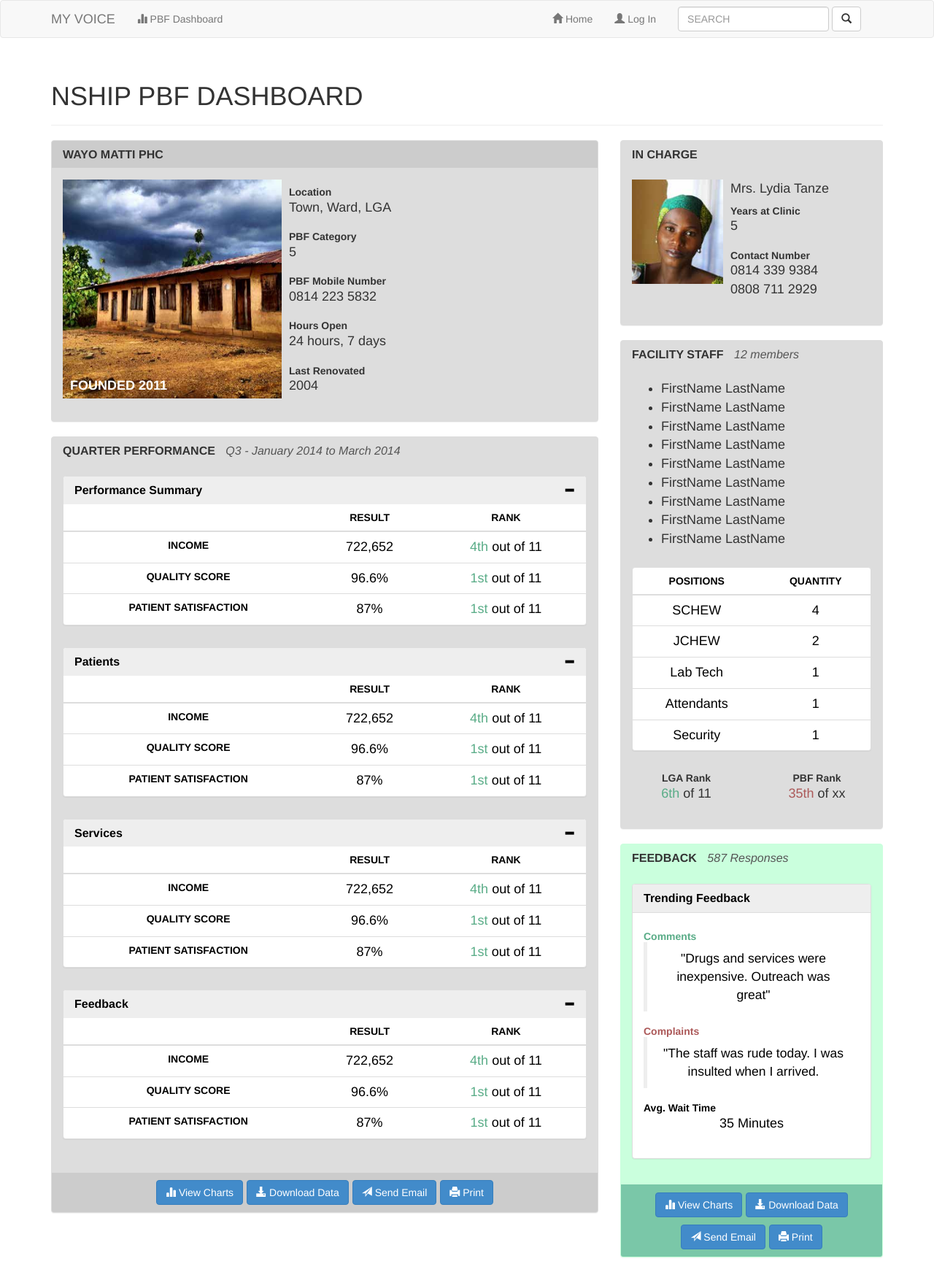
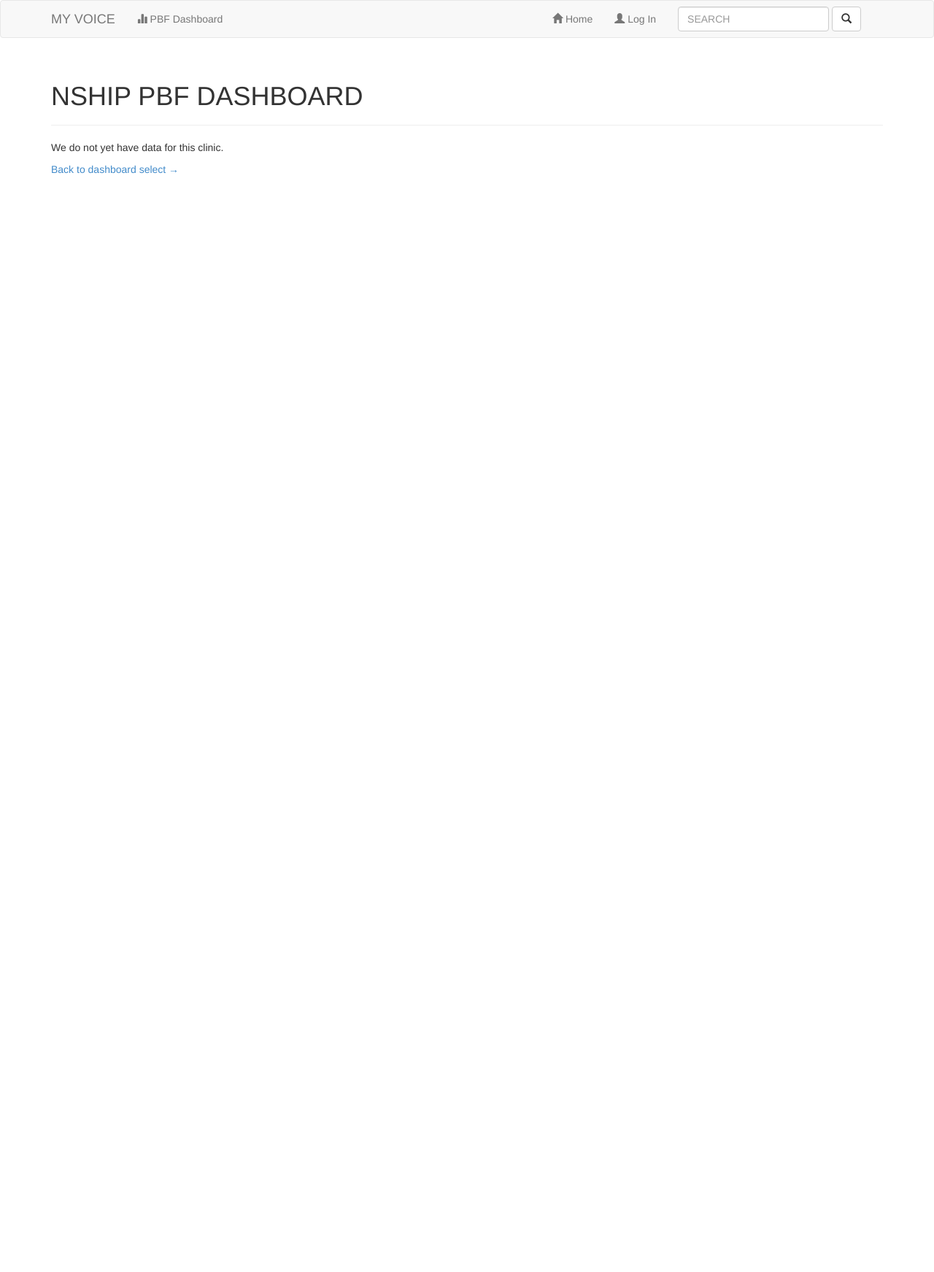
Before and after one commit to myvoice-nigeria/myvoice, a Django app: template myvoice/templates/pbf/dashboard/dashboard.html in a window 1280 px wide. Shown: the whole page at 73% size. After the commit the page ends 238 px from the top, so only its background shows below. Run offline with Django 3.2, Linux system fonts and the light colour scheme; the template is opened without the code that fills it: most values are stand-ins (such as "Sample title", 1, 10 or a date in 2020); style sheets or scripts are compiled from the project's sources; some libraries are stand-ins or nearby versions.

Commit message:
Update data for Wamba Model and Wayo Matti

```diff
--- a/myvoice/settings/base.py
+++ b/myvoice/settings/base.py
@@ -119,6 +119,7 @@ FIXTURE_DIRS = (
 INSTALLED_APPS = (
     'django.contrib.auth',
     'django.contrib.contenttypes',
+    'django.contrib.humanize',
     'django.contrib.sessions',
     'django.contrib.messages',
     'django.contrib.staticfiles',
--- a/myvoice/static/less/site.less
+++ b/myvoice/static/less/site.less
@@ -135,6 +135,15 @@ body#pbf-dashboard {
                 cursor: pointer;
             }
         }
+        > table {
+            table-layout: fixed;
+            .measurement {
+                width: 40%;
+            }
+            .rank, .result {
+                width: 30%;
+            }
+        }
     }
    .panel#basic-info {
         .text-img-wrapper {
--- a/myvoice/templates/pbf/dashboard/dashboard.html
+++ b/myvoice/templates/pbf/dashboard/dashboard.html
@@ -1,6 +1,6 @@
 {% extends "base.html" %}
 
-{% block title %}Wayo Matti - NSHIP PBF Dashboard{% endblock title %}
+{% block title %}{{ clinic.name }} - NSHIP PBF Dashboard{% endblock title %}
 
 {% block body-id %}pbf-dashboard{% endblock body-id %}
 
@@ -31,14 +31,21 @@
 </div>
 
 <div class="row">
+  {% if clinic.slug != 'wamba-matti-phc' and clinic.slug != 'wamba-phc-model-clinic' %}
+  <div class="col-md-12">
+    <p>We do not yet have data for this clinic.</p>
+    <p><a href="{% url 'pbf_dashboard_select' %}">Back to dashboard select &rarr;</a></p>
+  </div>
+  {% else %}
   <div class="col-md-8">
     {% include "pbf/dashboard/panels/basic_info.html" %}
-    {% include "pbf/dashboard/panels/quarter_performance.html" %}
+    {% include "pbf/dashboard/panels/performance_progress.html" %}
   </div>
   <div class="col-md-4">
     {% include "pbf/dashboard/panels/in_charge.html" %}
     {% include "pbf/dashboard/panels/facility_staff.html" %}
     {% include "pbf/dashboard/panels/feedback.html" %}
   </div>
+  {% endif %}
 </div>
 {% endblock content %}
--- a/myvoice/templates/pbf/dashboard/panels/basic_info.html
+++ b/myvoice/templates/pbf/dashboard/panels/basic_info.html
@@ -1,7 +1,7 @@
 {% load static from staticfiles %}
 <div class="panel panel-primary" id="basic-info">
   <div class="panel-heading">
-    <h2 class="panel-title">WAYO MATTI PHC</h2>
+    <h2 class="panel-title">{{ clinic.name|upper }}</h2>
   </div>
   <div class="panel-body">
     <div class="media">
@@ -9,13 +9,13 @@
         <div class="text-img-wrapper">
           <img class="media-object" src="{% static 'img/wayo-matti.png' %}"
                alt="Wayo Matti PHC" width="300" height="300" />
-          <p>FOUNDED 2011</p>
+          <p>FOUNDED {{ clinic.year_founded }}</p>
         </div>
       </div>
       <div class="media-body">
         <div class="statistic">
           <h4>Location</h4>
-          <p>Town, Ward, LGA</p>
+          <p>Town, Ward, Wamba</p>
         </div>
         <div class="statistic">
           <h4>PBF Category</h4>
--- a/myvoice/templates/pbf/dashboard/panels/facility_staff.html
+++ b/myvoice/templates/pbf/dashboard/panels/facility_staff.html
@@ -1,8 +1,11 @@
+{% if clinic.facility_staff %}
 <div class="panel panel-info">
   <div class="panel-heading">
     <h2 class="panel-title">
       FACILITY STAFF
-      <small>12 members</small>
+      {% if clinic.total_positions %}
+        <small>{{ clinic.total_positions }} members</small>
+      {% endif %}
     </h2>
   </div>
   <div class="panel-body">
@@ -21,10 +24,10 @@
           </tr>
         </thead>
         <tbody>
-          {% for i in "12345" %}
+          {% for position_type, count in clinic.facility_staff %}
           <tr>
-            <td>{% cycle "SCHEW" "JCHEW" "Lab Tech" "Attendants" "Security" %}</td>
-            <td>{% cycle "4" "2" "1" "1" "1" %}</td>
+            <td>{{ position_type }}</td>
+            <td>{{ count }}</td>
           </tr>
           {% endfor %}
         </tbody>
@@ -35,15 +38,16 @@
       <div class="col-md-6">
         <div class="statistic">
           <h4>LGA Rank</h4>
-          <p><span class="good-rank">6th</span> of 11</p>
+          <p><span class="good-rank">6th</span> out of {{ total_clinics }}</p>
         </div>
       </div>
       <div class="col-md-6">
         <div class="statistic">
           <h4>PBF Rank</h4>
-          <p><span class="bad-rank">35th</span> of xx</p>
+          <p><span class="bad-rank">35th</span> out of xx</p>
         </div>
       </div>
     </div>
   </div>
 </div>
+{% endif %}
--- a/myvoice/templates/pbf/dashboard/panels/feedback.html
+++ b/myvoice/templates/pbf/dashboard/panels/feedback.html
@@ -1,3 +1,4 @@
+{% if clinic.show_feedback %}
 <div class="panel panel-info" id="feedback-panel">
   <div class="panel-heading">
     <h2 class="panel-title">
@@ -49,3 +50,4 @@
     </div>
   </div>
 </div>
+{% endif %}
--- a/myvoice/templates/pbf/dashboard/panels/in_charge.html
+++ b/myvoice/templates/pbf/dashboard/panels/in_charge.html
@@ -7,17 +7,17 @@
     <div class="media">
       <div class="pull-left">
         <img class="media-object" src="{% static 'img/lydia.png' %}"
-             alt="Mrs. Lydia Tanze" width="125" />
+             alt="{{ clinic.incharge.name|default:"Mrs. Lydia Tanze" }}" width="125" />
       </div>
       <div class="media-body">
-        <p>Mrs. Lydia Tanze</p>
+        <p>{{ clinic.incharge.name|default:"Mrs. Lydia Tanze" }}</p>
         <div class="statistic">
           <h4>Years at Clinic</h4>
-          <p>5</p>
+          <p>{{ clinic.incharge.years_at_clinic|default:"5" }}</p>
         </div>
         <div class="statistic">
           <h4>Contact Number</h4>
-          <p>0814 339 9384<br />0808 711 2929</p>
+          <p>{{ clinic.incharge.contact_numbers|default:"0814 339 9384<br />0808 711 2929"|linebreaksbr }}</p>
         </div>
       </div>
     </div>
--- a/myvoice/templates/pbf/dashboard/panels/quarter_performance.html
+++ /dev/null
@@ -1,69 +0,0 @@
-<div class="panel panel-info">
-  <div class="panel-heading">
-    <h2 class="panel-title">
-      QUARTER PERFORMANCE
-      <small>Q3 - January 2014 to March 2014</small>
-    </h2>
-  </div>
-  <div class="panel-body">
-    <div class="panel-group">
-      {% for i in "1234" %}
-      <div class="panel panel-default" style="margin-bottom: 30px;"
-           id="{% cycle 'performance-summary' 'patients' 'services' 'feedback' as id %}">
-        <div class="panel-heading">
-          <h4 class="panel-title">
-            {% cycle "Performance Summary" "Patients" "Services" "Feedback" %}
-            <a class="pull-right" data-toggle="collapse"
-               data-target="#{{ id }} table">
-              <span class="glyphicon glyphicon-minus"></span>
-            </a>
-          </h4>
-        </div>
-        <table class="table collapse in">
-          <thead>
-            <tr>
-              <th></th>
-              <th>RESULT</th>
-              <th>RANK</th>
-            </tr>
-          </thead>
-          <tbody>
-            <tr>
-              <th>INCOME</th>
-              <td>722,652</td>
-              <td><span class="good-rank">4th</span> out of 11</td>
-            </tr>
-            <tr>
-              <th>QUALITY SCORE</th>
-              <td>96.6%</td>
-              <td><span class="good-rank">1st</span> out of 11</td>
-            </tr>
-            <tr>
-              <th>PATIENT SATISFACTION</th>
-              <td>87%</td>
-              <td><span class="good-rank">1st</span> out of 11</td>
-          </tbody>
-        </table>
-      </div>
-      {% endfor %}
-    </div>
-  </div>
-  <div class="panel-footer" style="text-align: center;">
-    <a class="btn btn-primary" href="#">
-      <span class="glyphicon glyphicon-stats"></span>
-      View Charts
-    </a>
-    <a class="btn btn-primary" href="#">
-      <span class="glyphicon glyphicon-download-alt"></span>
-      Download Data
-    </a>
-    <a class="btn btn-primary" href="#">
-      <span class="glyphicon glyphicon-send"></span>
-      Send Email
-    </a>
-    <a class="btn btn-primary" href="#">
-      <span class="glyphicon glyphicon-print"></span>
-      Print
-    </a>
-  </div>
-</div>
```
Also changed, not shown: myvoice/pbf/models.py (+48 -0 lines), myvoice/pbf/views.py (+4 -5 lines), myvoice/templates/pbf/dashboard/panels/performance_progress.html (added, +34 -0 lines), myvoice/templates/pbf/dashboard/panels/performance_progress/feedback.html (added, +36 -0 lines), myvoice/templates/pbf/dashboard/panels/performance_progress/patients.html (added, +41 -0 lines), myvoice/templates/pbf/dashboard/panels/performance_progress/services.html (added, +31 -0 lines), myvoice/templates/pbf/dashboard/panels/performance_progress/summary.html (added, +31 -0 lines).
